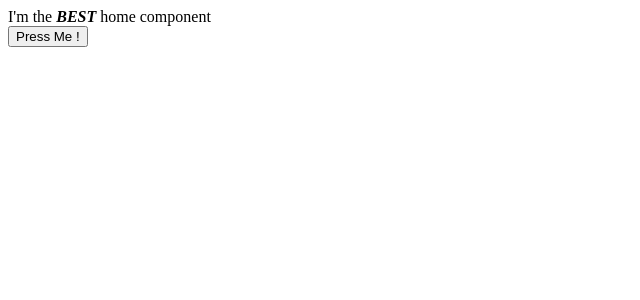
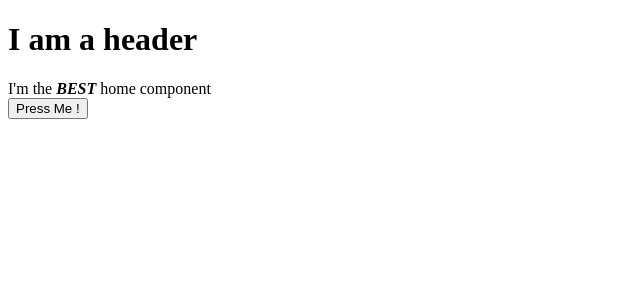
Before and after one commit to webdevabhi/react-ssr, a React app: page / in a window 1280 px wide. Shown: the top 300 px of the page, without its empty margins (0-640 px from the left). Built offline with nearby package versions, Linux system fonts and the light colour scheme; the HTML template or start-up script is replaced by a standard one.

Commit message:
Adding an App Component

```diff
--- /dev/null
+++ b/src/client/App.js
@@ -0,0 +1,15 @@
+import React from 'react';
+import { renderRoutes } from "react-router-config";
+
+const App = ({ route }) => {
+    return (
+        <div>
+            <h1>I am a header</h1>
+            {renderRoutes(route.routes)}
+        </div>
+    );
+};
+
+export default {
+    component: App
+};
--- a/src/client/Routes.js
+++ b/src/client/Routes.js
@@ -1,9 +1,11 @@
-import React from "react";
-// import { Route } from "react-router-dom";
+import App from "./App";
 import HomePage from "./pages/HomePage";
 import UsersListPage from "./pages/UsersListPage";
 
 export default [
+    {
+        ...App,
+        routes:[
             {
                 ...HomePage,
                 path: '/',
@@ -12,4 +14,6 @@
                 ...UsersListPage,
                 path: '/users',
             }
+        ]
+    }
 ];
```
Lines whose indentation alone changed are shown as unchanged.
